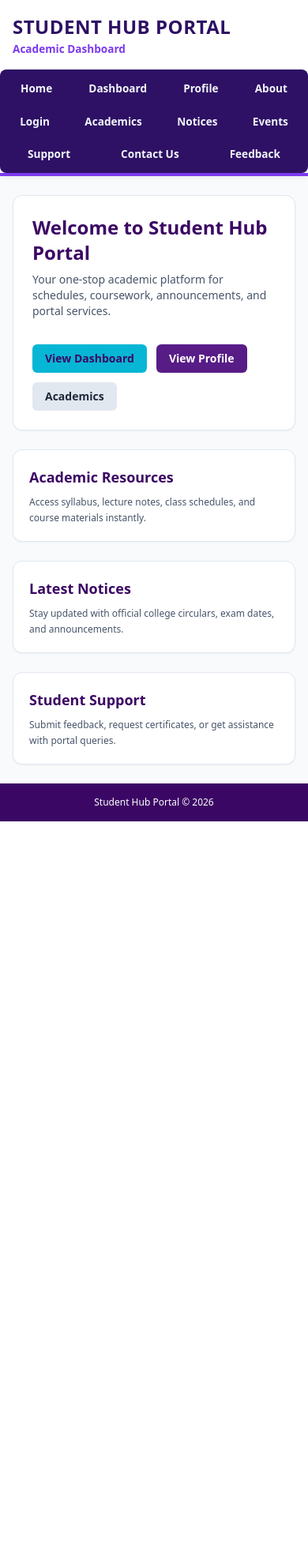
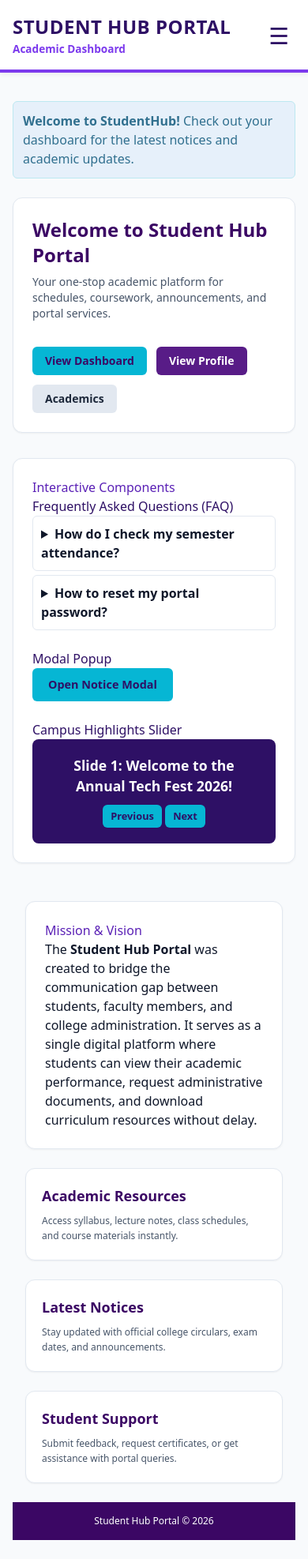
Before and after one commit to Dharaa-1801/Student-Hub, a PHP site: page / in a window 390 px wide. Shown: the whole page at 79% size. Before the commit the page ends 1040 px from the top, so only its background shows below. Run offline with PHP 8.4, Linux system fonts and the light colour scheme; some libraries are stand-ins or nearby versions.

Commit message:
Practical 4: JavaScript DOM manipulation and theme switcher added

```diff
--- a/index.html
+++ b/index.html
@@ -9,7 +9,10 @@
     <!-- Tailwind CSS CDN -->
     <script src="https://cdn.tailwindcss.com"></script>
     <!-- Custom CSS File -->
+
+
     <link rel="stylesheet" href="style.css">
+    <script src="script.js" defer></script>
 </head>
 
 <body class="bg-slate-50 text-slate-900 font-sans min-h-screen flex flex-col">
@@ -26,9 +29,13 @@
             <h1>STUDENT HUB PORTAL</h1>
             <p>Academic Dashboard</p>
         </div>
+        <!-- 1. Hamburger Button (Mobile view mate aa add karvanu chhe) -->
+        <button id="menu-toggle" class="hamburger-btn" aria-label="Toggle Navigation">&#9776;</button>
     </div>
+
     <nav aria-label="Main Navigation">
-        <ul class="nav-list">
+        <!-- 2. id="nav-list" ahiya nav-list ma add karvanu chhe -->
+        <ul class="nav-list" id="nav-list">
             <li><a href="index.html">Home</a></li>
             <li><a href="dashboard.html">Dashboard</a></li>
             <li><a href="profile.html">Profile</a></li>
@@ -40,6 +47,9 @@
             <li><a href="studentsupport.html">Support</a></li>
             <li><a href="contact.html">Contact Us</a></li>
             <li><a href="feedback.html">Feedback</a></li>
+
+            <!-- 3. Theme Toggle Button nav list na end ma muki devu -->
+            <li><button id="theme-toggle" class="btn btn-sm btn-outline-light" style="background:none; border:1px solid white; color:white; padding:5px 10px; cursor:pointer; border-radius:4px;">Toggle Theme</button></li>
         </ul>
     </nav>
 </header>
@@ -59,6 +69,56 @@
                 <a href="profile.html" class="bg-purple-900 text-white font-bold px-4 py-2 rounded-md text-sm hover:bg-purple-800 transition">View Profile</a>
                 <a href="academics.html" class="bg-slate-200 text-slate-800 font-bold px-4 py-2 rounded-md text-sm hover:bg-slate-300 transition">Academics</a>
             </div>
+        </section>
+           <!-- Practical 4 Extra Interactive Components -->
+<section style="margin-top: 2rem;">
+    <h2>Interactive Components</h2>
+
+    <!-- 1. FAQ Open/Close (Accordion) -->
+    <div style="margin-bottom: 1.5rem;">
+        <h3>Frequently Asked Questions (FAQ)</h3>
+        <details style="background: var(--bg-card); padding: 10px; border: 1px solid var(--border-color); border-radius: 6px; margin-bottom: 5px; cursor: pointer;">
+            <summary style="font-weight: bold;">How do I check my semester attendance?</summary>
+            <p style="margin-top: 8px; color: var(--text-muted);">You can check your attendance directly on the Dashboard under the Academic Progress section.</p>
+        </details>
+        <details style="background: var(--bg-card); padding: 10px; border: 1px solid var(--border-color); border-radius: 6px; cursor: pointer;">
+            <summary style="font-weight: bold;">How to reset my portal password?</summary>
+            <p style="margin-top: 8px; color: var(--text-muted);">Click on 'Forgot Password' on the login page or contact the IT support desk.</p>
+        </details>
+    </div>
+
+    <!-- 2. Modal Popup Trigger -->
+    <div style="margin-bottom: 1.5rem;">
+        <h3>Modal Popup</h3>
+        <button id="open-modal-btn" class="btn">Open Notice Modal</button>
+    </div>
+
+    <!-- Modal Box Structure -->
+    <div id="demo-modal" style="display:none; position:fixed; top:0; left:0; width:100%; height:100%; background:rgba(0,0,0,0.5); z-index:1000; justify-content:center; align-items:center;">
+        <div style="background:var(--bg-card); padding:20px; border-radius:8px; width:90%; max-width:400px; text-align:center; box-shadow:0 4px 10px rgba(0,0,0,0.2);">
+            <h3>Important Notice</h3>
+            <p style="margin: 10px 0;">Mid-semester exams start next month. Prepare well!</p>
+            <button id="close-modal-btn" class="btn" style="background:#64748b; color:white;">Close</button>
+        </div>
+    </div>
+
+    <!-- 3. Image / Content Slider -->
+    <div>
+        <h3>Campus Highlights Slider</h3>
+        <div id="slider-container" style="background:var(--primary-dark); color:white; padding:20px; border-radius:8px; text-align:center; min-height:100px; display:flex; flex-direction:column; justify-content:center; align-items:center;">
+            <p id="slide-text" style="font-size: 1.1rem; font-weight: bold;">Slide 1: Welcome to the Annual Tech Fest 2026!</p>
+            <div style="margin-top: 10px;">
+                <button id="prev-slide" class="btn btn-sm" style="padding: 5px 10px; font-size: 0.8rem;">Previous</button>
+                <button id="next-slide" class="btn btn-sm" style="padding: 5px 10px; font-size: 0.8rem;">Next</button>
+            </div>
+        </div>
+    </div>
+</section>
+    <main id="main-content">
+
+        <section aria-labelledby="vision-heading">
+            <h2 id="vision-heading">Mission &amp; Vision</h2>
+            <p>The <b>Student Hub Portal</b> was created to bridge the communication gap between students, faculty members, and college administration. It serves as a single digital platform where students can view their academic performance, request administrative documents, and download curriculum resources without delay.</p>
         </section>
 
         <!-- Features / Grid Cards -->
--- /dev/null
+++ b/script.js
@@ -0,0 +1,91 @@
+document.addEventListener('DOMContentLoaded', () => {
+
+    // ----------------------------------------------------
+    // 1. Dark / Light Theme Switcher with localStorage
+    // ----------------------------------------------------
+    const themeToggleButton = document.getElementById('theme-toggle');
+
+    // Check localStorage preference on page load
+    if (localStorage.getItem('theme') === 'dark') {
+        document.body.classList.add('dark-theme');
+    }
+
+    if (themeToggleButton) {
+        themeToggleButton.addEventListener('click', () => {
+            document.body.classList.toggle('dark-theme');
+
+            // Save preference to localStorage
+            if (document.body.classList.contains('dark-theme')) {
+                localStorage.setItem('theme', 'dark');
+            } else {
+                localStorage.setItem('theme', 'light');
+            }
+        });
+    }
+
+    // ----------------------------------------------------
+    // 2. Hamburger Menu Toggle for Mobile
+    // ----------------------------------------------------
+    const menuToggle = document.getElementById('menu-toggle');
+    const navList = document.getElementById('nav-list');
+
+    if (menuToggle && navList) {
+        menuToggle.addEventListener('click', () => {
+            navList.classList.toggle('active');
+        });
+    }
+
+    // ----------------------------------------------------
+    // 3. Dynamic Notification Banner
+    // ----------------------------------------------------
+    const mainContainer = document.querySelector('main');
+    if (mainContainer) {
+        const banner = document.createElement('div');
+        banner.className = 'alert alert-info mt-3 p-3 mb-3';
+        banner.style.backgroundColor = '#e6f0fa';
+        banner.style.borderRadius = '6px';
+        banner.style.border = '1px solid #bce8f1';
+        banner.style.color = '#31708f';
+        banner.style.padding = '12px';
+        banner.style.marginBottom = '1.5rem';
+        banner.innerHTML = '<strong>Welcome to StudentHub!</strong> Check out your dashboard for the latest notices and academic updates.';
+
+        mainContainer.prepend(banner);
+    }
+});
+// --- Modal Popup Logic ---
+const openModalBtn = document.getElementById('open-modal-btn');
+const closeModalBtn = document.getElementById('close-modal-btn');
+const demoModal = document.getElementById('demo-modal');
+
+if (openModalBtn && closeModalBtn && demoModal) {
+    openModalBtn.addEventListener('click', () => {
+        demoModal.style.display = 'flex';
+    });
+    closeModalBtn.addEventListener('click', () => {
+        demoModal.style.display = 'none';
+    });
+}
+
+// --- Content Slider Logic ---
+const slides = [
+    "Slide 1: Welcome to the Annual Tech Fest 2026!",
+    "Slide 2: Semester Examination Schedule is now live.",
+    "Slide 3: Register for Sports Week events before Friday."
+];
+let currentSlide = 0;
+const slideText = document.getElementById('slide-text');
+const prevSlideBtn = document.getElementById('prev-slide');
+const nextSlideBtn = document.getElementById('next-slide');
+
+if (slideText && prevSlideBtn && nextSlideBtn) {
+    nextSlideBtn.addEventListener('click', () => {
+        currentSlide = (currentSlide + 1) % slides.length;
+        slideText.textContent = slides[currentSlide];
+    });
+
+    prevSlideBtn.addEventListener('click', () => {
+        currentSlide = (currentSlide - 1 + slides.length) % slides.length;
+        slideText.textContent = slides[currentSlide];
+    });
+}
--- a/style.css
+++ b/style.css
@@ -1,5 +1,5 @@
 /* ==========================================
-   ૧. CSS Variables & Reset
+   CSS Variables & Reset
    ========================================== */
 *, *::before, *::after {
     box-sizing: border-box;
@@ -50,7 +50,7 @@ a[href="#main-content"]:focus {
 }
 
 /* ==========================================
-   ૨. Header & Responsive Navigation Menu
+   Header & Responsive Navigation Menu
    ========================================== */
 header {
     background-color: var(--bg-card);
@@ -66,16 +66,9 @@ header {
     margin: 0 auto;
     padding: 1rem;
     display: flex;
-    flex-direction: column;
-    gap: 1rem;
-}
-
-@media (min-width: 768px) {
-    .header-container {
-        flex-direction: row;
-        align-items: center;
-        justify-content: space-between;
-    }
+    flex-direction: row;
+    align-items: center;
+    justify-content: space-between;
 }
 
 .brand h1 {
@@ -89,6 +82,17 @@ header {
     color: var(--primary-light);
     font-weight: 600;
     font-size: 0.85rem;
+}
+
+/* Hamburger Button */
+.hamburger-btn {
+    display: none;
+    background: none;
+    border: none;
+    color: var(--primary-dark);
+    font-size: 1.8rem;
+    cursor: pointer;
+    padding: 4px 8px;
 }
 
 /* Navigation Menu */
@@ -154,7 +158,7 @@ main nav:not([aria-label="Main Navigation"]) a:hover {
 }
 
 /* ==========================================
-   ૩. Layout, Cards & Responsive Grid
+   Layout, Cards & Responsive Grid
    ========================================== */
 main {
     flex: 1;
@@ -233,7 +237,7 @@ section {
 }
 
 /* ==========================================
-   ૪. Responsive Table & Form Styling
+   Responsive Table & Form Styling
    ========================================== */
 .table-responsive, div:has(> table) {
     width: 100%;
@@ -361,7 +365,7 @@ input[type="reset"]:hover {
 }
 
 /* ==========================================
-   ૫. Footer
+   Footer
    ========================================== */
 footer {
     background-color: var(--primary-dark);
@@ -371,3 +375,56 @@ footer {
     text-align: center;
     font-size: 0.85rem;
 }
+
+/* ==========================================
+   Dark Theme & Mobile Responsive Media Query
+   ========================================== */
+body.dark-theme {
+    background-color: #121212 !important;
+    color: #ffffff !important;
+}
+
+body.dark-theme header,
+body.dark-theme footer {
+    background-color: #1a1a1a !important;
+}
+
+body.dark-theme section,
+body.dark-theme article,
+body.dark-theme .card,
+body.dark-theme table,
+body.dark-theme fieldset {
+    background-color: #1e1e1e !important;
+    color: #ffffff !important;
+    border-color: #444 !important;
+}
+
+body.dark-theme tbody tr:nth-child(even) {
+    background-color: #252525 !important;
+}
+
+body.dark-theme tbody tr:hover {
+    background-color: #2a2a2a !important;
+}
+
+body.dark-theme a {
+    color: #79c0ff !important;
+}
+
+@media (max-width: 768px) {
+    .hamburger-btn {
+        display: block;
+    }
+
+    .nav-list {
+        display: none !important;
+        flex-direction: column;
+        width: 100%;
+        gap: 4px;
+        padding-top: 10px;
+    }
+
+    .nav-list.active {
+        display: flex !important;
+    }
+}
```
Also changed, not shown: about.html (+11 -12 lines), academics.html (+10 -4 lines), certificates.html (+11 -4 lines), classschedule.html (+9 -1 lines), contact.html (+10 -2 lines), dashboard.html (+10 -2 lines), events.html (+10 -2 lines), feedback.html (+10 -2 lines), login.html (+10 -3 lines), notice.html (+10 -2 lines), profile.html (+10 -2 lines), studentsupport.html (+9 -2 lines), studymaterials.html (+10 -3 lines).
